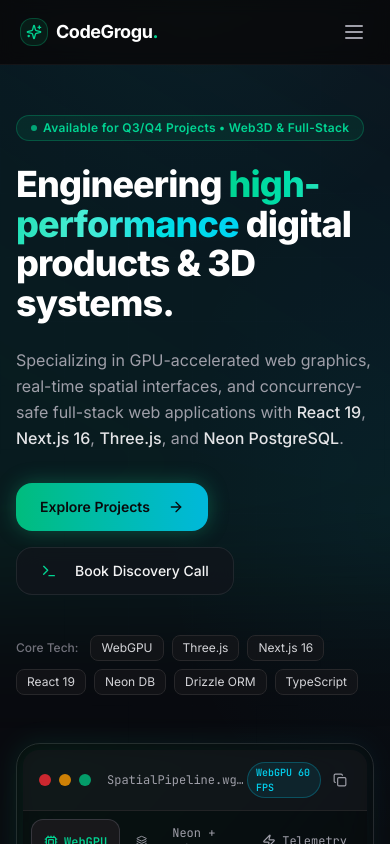
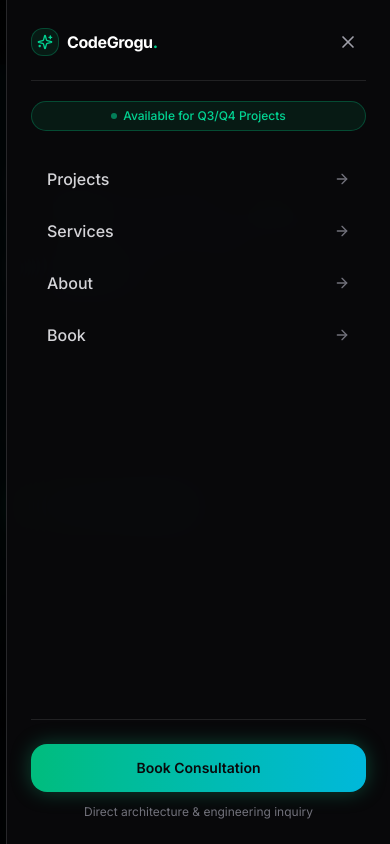
Before and after one commit to CodeGrogu/portfolio, a Next.js app: page / in a window 390 px wide. Both pictures are taken after a click on the button 354 px from the left and 32 px from the top of the page. Shown: the top 844 px of the page. Built offline with nearby package versions, Linux system fonts and the light colour scheme.

Commit message:
fix(navigation): prevent mobile drawer from auto-closing immediately on mount (#21)

```diff
--- a/src/components/navigation/header.tsx
+++ b/src/components/navigation/header.tsx
@@ -1,6 +1,6 @@
 'use client';
 
-import { useState, useEffect } from 'react';
+import { useState, useEffect, useCallback } from 'react';
 import Link from 'next/link';
 import { usePathname } from 'next/navigation';
 import { Menu, Sparkles } from 'lucide-react';
@@ -14,6 +14,14 @@
   const pathname = usePathname();
   const [isScrolled, setIsScrolled] = useState(false);
   const [isMobileOpen, setIsMobileOpen] = useState(false);
+
+  const handleOpenMobile = useCallback(() => {
+    setIsMobileOpen(true);
+  }, []);
+
+  const handleCloseMobile = useCallback(() => {
+    setIsMobileOpen(false);
+  }, []);
 
   useEffect(() => {
     const handleScroll = () => {
@@ -101,7 +109,7 @@
             {/* Mobile Hamburger Button */}
             <button
               type="button"
-              onClick={() => setIsMobileOpen(true)}
+              onClick={handleOpenMobile}
               aria-label="Open navigation menu"
               aria-expanded={isMobileOpen}
               aria-controls="mobile-navigation-drawer"
@@ -114,7 +122,7 @@
       </header>
 
       {/* Mobile Navigation Drawer */}
-      <MobileNav isOpen={isMobileOpen} onClose={() => setIsMobileOpen(false)} />
+      <MobileNav isOpen={isMobileOpen} onClose={handleCloseMobile} />
     </>
   );
 }
--- a/src/components/navigation/mobile-nav.tsx
+++ b/src/components/navigation/mobile-nav.tsx
@@ -18,13 +18,19 @@
   const pathname = usePathname();
   const drawerRef = useRef<HTMLDivElement>(null);
   const closeButtonRef = useRef<HTMLButtonElement>(null);
+  const prevPathnameRef = useRef(pathname);
 
-  // Close on route change
+  // Close only when pathname actually changes while open
   useEffect(() => {
-    onClose();
-  }, [pathname, onClose]);
+    if (prevPathnameRef.current !== pathname) {
+      prevPathnameRef.current = pathname;
+      if (isOpen) {
+        onClose();
+      }
+    }
+  }, [pathname, isOpen, onClose]);
 
-  // Handle ESC key to close
+  // Handle ESC key to close and body scroll lock
   useEffect(() => {
     if (!isOpen) return;
 
@@ -56,7 +62,7 @@
       role="dialog"
       aria-modal="true"
       aria-label="Mobile Navigation Menu"
-      className="fixed inset-0 z-50 lg:hidden"
+      className="fixed inset-0 z-50 md:hidden"
     >
       {/* Backdrop overlay */}
       <div
```
